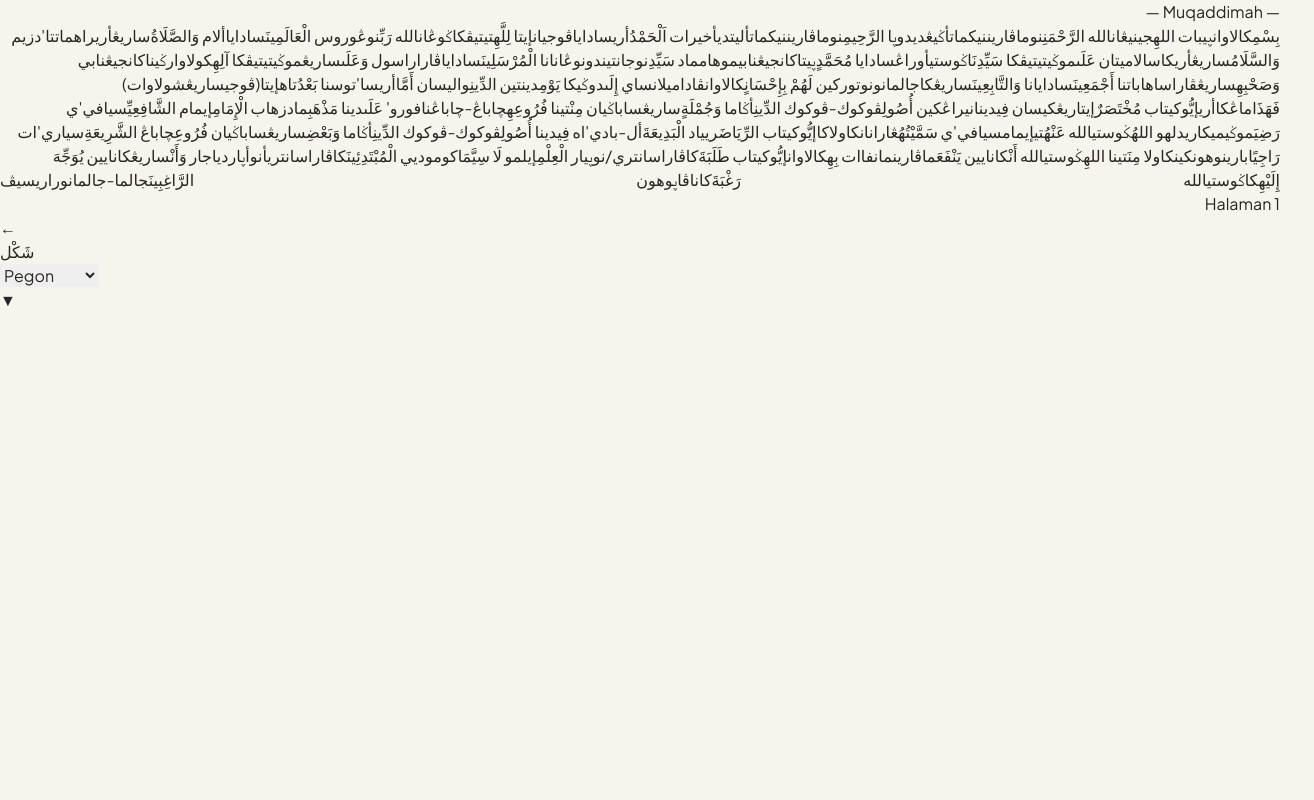
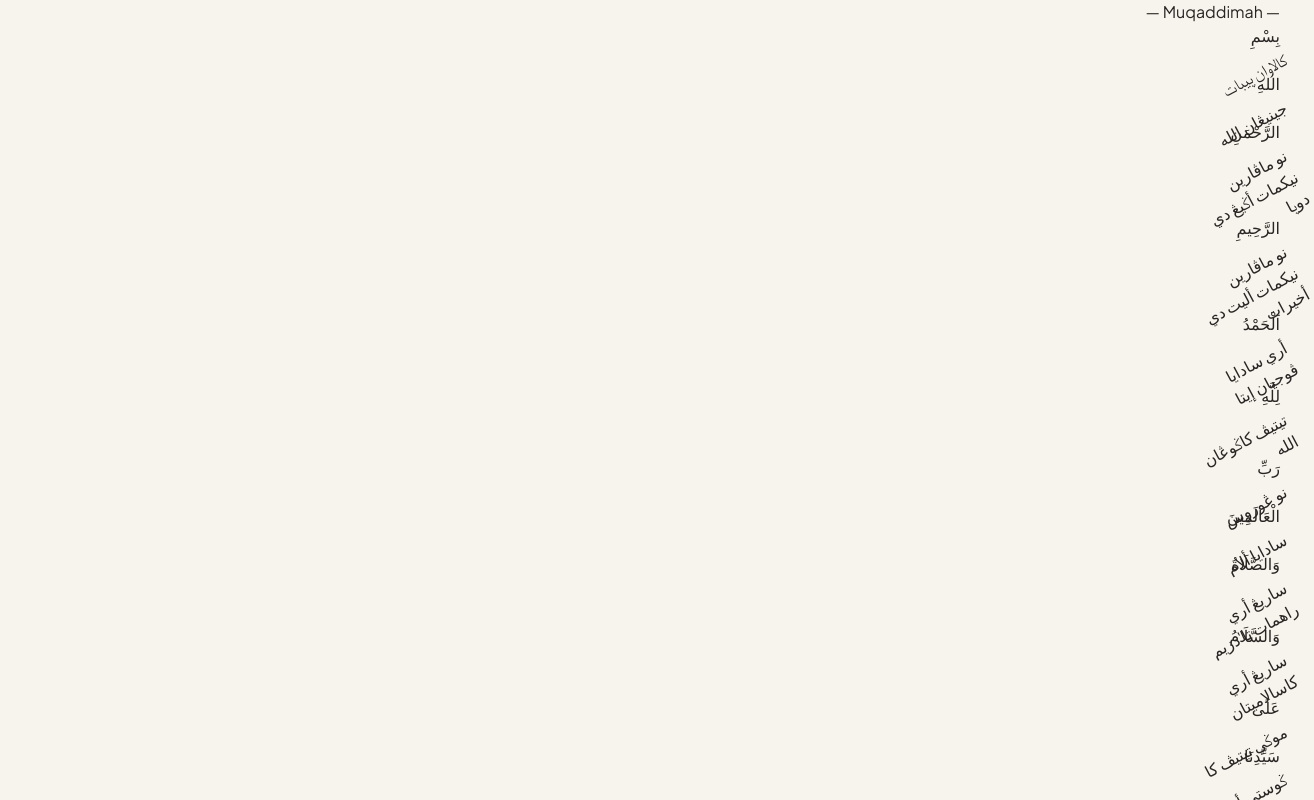
Before and after one commit to huonline/riyadul-badi-ah, a React (Vite) app: page / in a window 1280 px wide. Both pictures are taken after a click on the button "Mulai Membaca Bab 1". Shown: the top 800 px of the page, 1314 px wide, since content can reach past the window. Built offline with nearby package versions, Linux system fonts and the light colour scheme.

Commit message:
Refactor 'lugot' area layout and styles
Updated styling and layout for the 'lugot' area to improve text alignment and wrapping.

```diff
--- a/src/app.jsx
+++ b/src/app.jsx
@@ -122,7 +122,7 @@ export default function App() {
 
                       <span className="relative z-10">{kataMatan}</span>
 
-                      {/* AREA LUGOT: Dikembalikan ke aturan Flex agar rapat, tapi dengan arah NORMAL (Top to Bottom) */}
+                      {/* AREA LUGOT: Menggunakan ide "Blok" murni agar otomatis turun ke kiri */}
                       {lugotMode !== 'hide' && (
                         <span
                           className="absolute pointer-events-none z-0"
@@ -131,22 +131,18 @@ export default function App() {
                             right: '0',
                             transform: 'rotate(-28deg)',
                             transformOrigin: 'top right',
-                            width: '120px' // Lebar disesuaikan agar tidak gampang terpotong
+                            width: '115px', // Paksa batas lebar blok
+                            display: 'block', // JADIKAN BLOK MURNI
+                            direction: 'rtl', // Selalu paksa baris baru jatuh ke kiri
+                            textAlign: 'right', // Rata kanan (nemplek ke huruf Arab)
+                            textAlignLast: 'right', // Mencegah spasi melar akibat bocoran dari matan
+                            textJustify: 'auto', // Reset justify
+                            whiteSpace: 'normal', // Izinkan potong baris
+                            wordBreak: 'break-word' // Cegah kata panjang merusak batas
                           }}
                         >
-                          <span
-                            /* KUNCI: flex-wrap biasa (bukan reverse), agar baris baru jatuhnya ke Bawah */
-                            className="flex flex-wrap text-[11px] leading-[1.3rem] text-amber-900 font-bold"
-                            style={{
-                              direction: lugotMode === 'pegon' ? 'rtl' : 'ltr',
-                              justifyContent: 'flex-start', // Di RTL, flex-start otomatis mulai dari Kanan
-                            }}
-                          >
-                            {(displayLugot || '').split(' ').map((word, wIdx) => (
-                              <span key={wIdx} className="mx-[1.5px] whitespace-nowrap">
-                                {word}
-                              </span>
-                            ))}
+                          <span className="text-[11px] leading-[1.3rem] text-amber-900 font-bold block">
+                            {displayLugot}
                           </span>
                         </span>
                       )}
```
